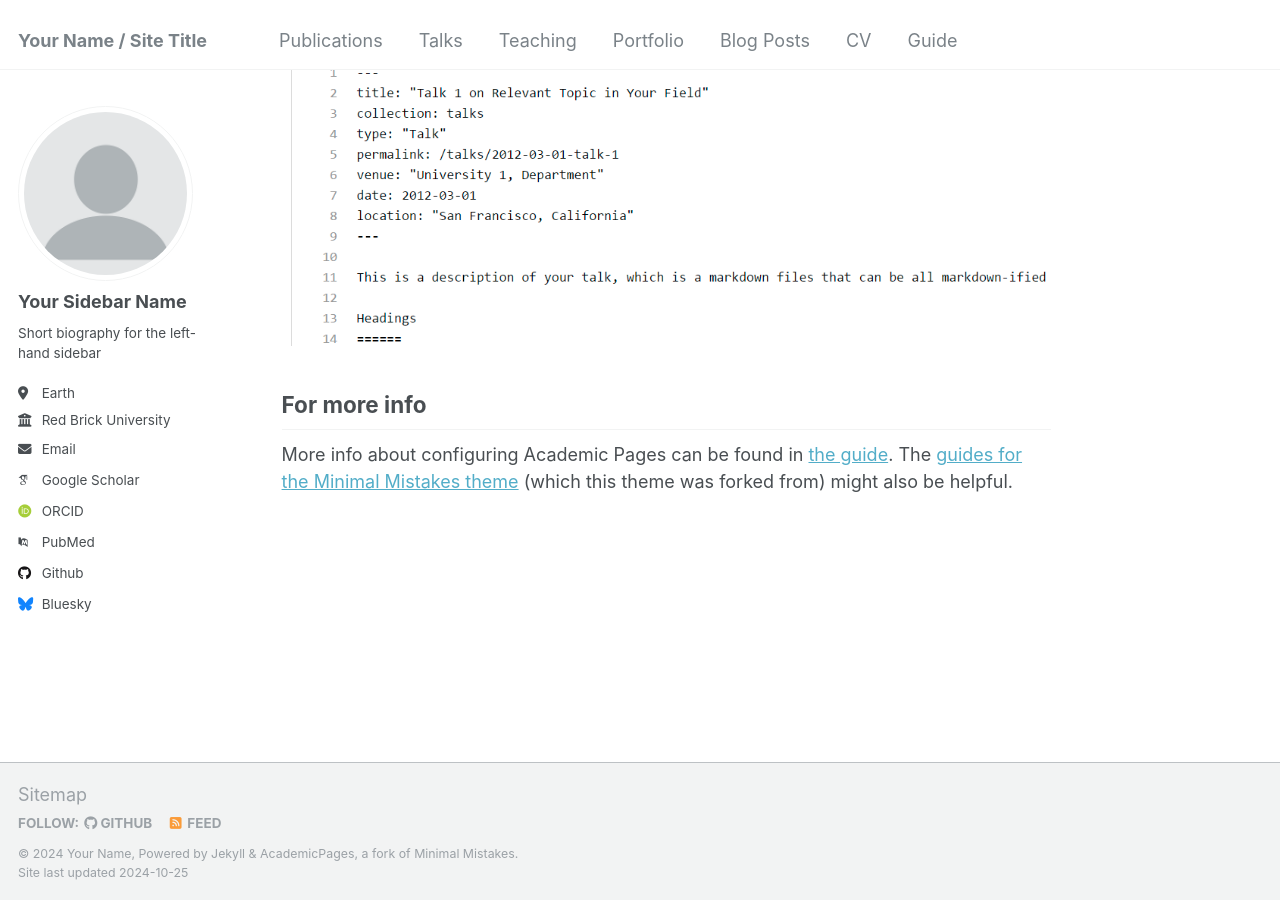
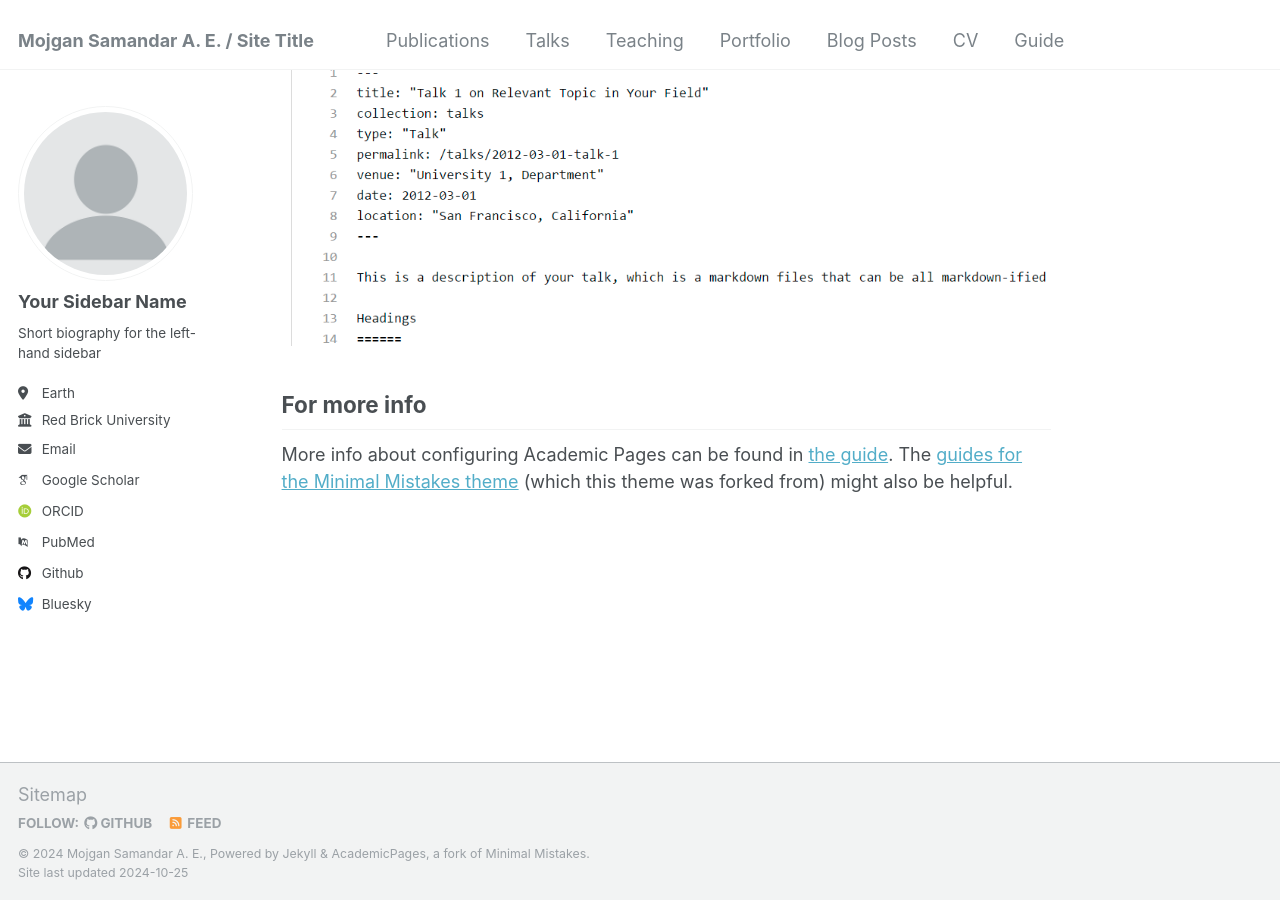
Before and after one commit to samandarali/samandarali1.github.io, a Jekyll site: the page built from _pages/about.md, in a window 1280 px wide and 900 px high, scrolled down 2643 px. Built offline with Jekyll 4.4.1, drawn with Linux system fonts in a browser that asks for light colours; some web fonts are replaced.

Commit message:
Update _config.yml

```diff
--- a/_config.yml
+++ b/_config.yml
@@ -8,9 +8,9 @@
 
 # Basic Site Settings
 locale                   : "en-US"
-title                    : "Your Name / Site Title"
+title                    : "Mojgan Samandar A. E. / Site Title"
 title_separator          : "-"
-name                     : &name "Your Name"
+name                     : &name "Mojgan Samandar A. E."
 description              : &description "personal description"
 url                      : https://academicpages.github.io # the base hostname & protocol for your site e.g. "https://mmistakes.github.io"
 baseurl                  : "" # the subpath of your site, e.g. "/blog"
```
